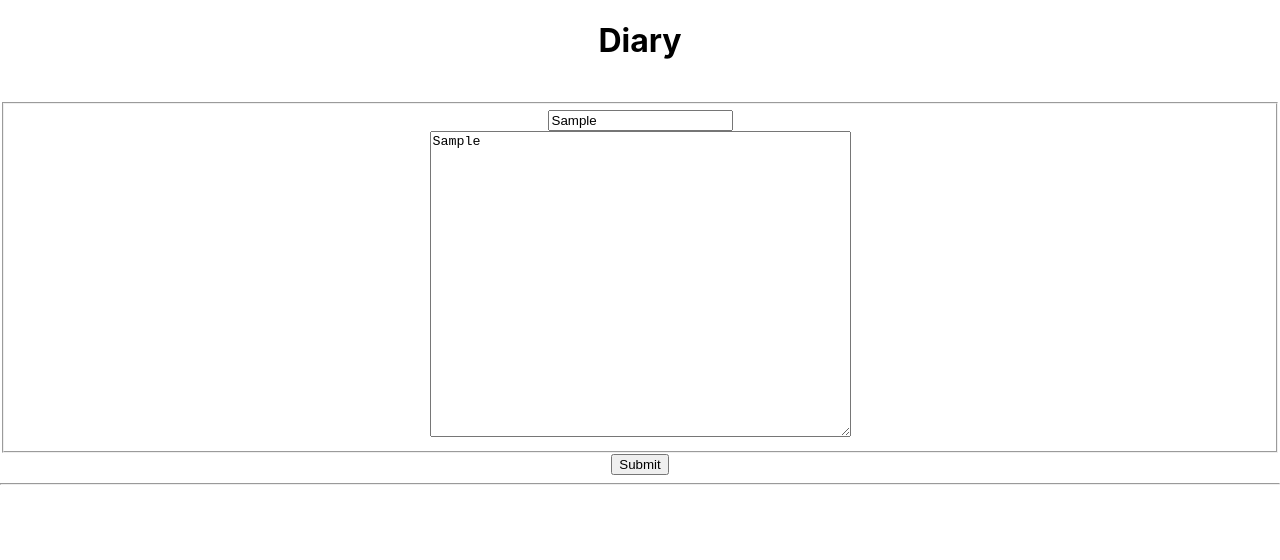
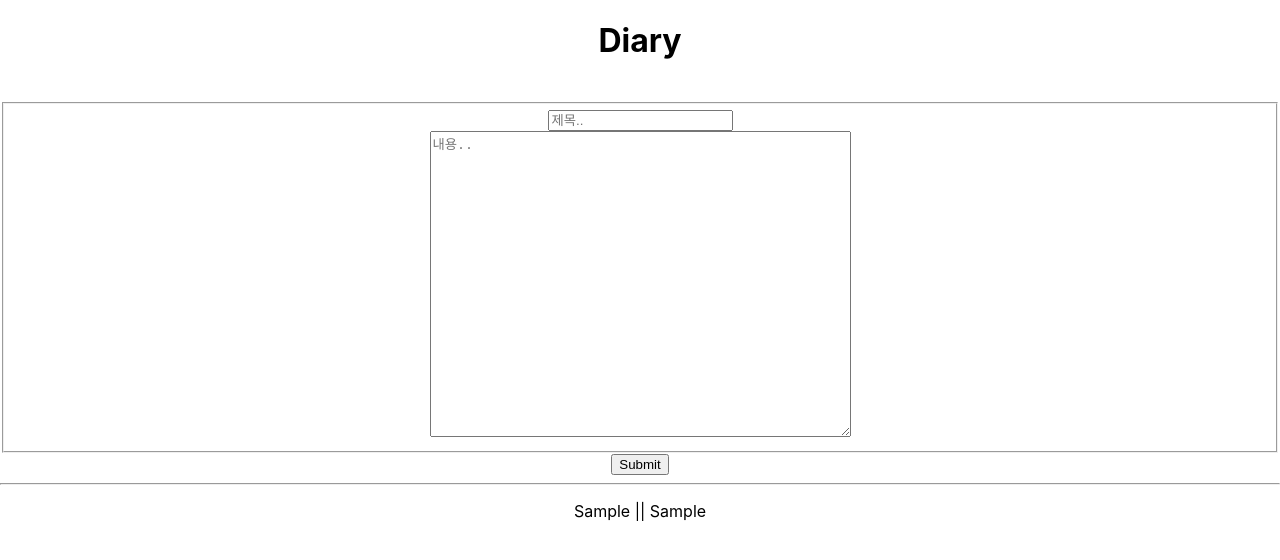
Before and after one commit to Songdenng/pj-test, a React (Create React App) app: page / in a window 1280 px wide. Both pictures are taken after typing "Sample", "Sample" into the empty fields and a click on the button "Submit". Shown: the top 560 px of the page. Built offline with nearby package versions, Linux system fonts and the light colour scheme.

Commit message:
localStorage_2
새로고침 x

```diff
--- a/src/App.js
+++ b/src/App.js
@@ -13,25 +13,29 @@ function App() {
     event.preventDefault();
     if (title === "") return;
     setDiary(currentArray => [[title,content], ...currentArray])
-    // setTitle("");
-    // saveLocal();
+    setTitle("");
+    setContent("");
   };
 
   useEffect(() => {
     window.localStorage.setItem("diaryInLocal", JSON.stringify(diary));
   },[diary]);
 
-  // const saveLocal = () => {
-  //   localStorage.setItem("diaryInLocal", JSON.stringify(diary));
-  // };
+  useEffect(() => {
+    const data = localStorage.getItem("setDiary");
+    if(data !== null) {
+     data = setDiary(JSON.parse(data));
+    } else return[];
+  },[]);
 
   // console.log(diary);
+  const diaryMap = diary.map((item, index) => (<p key={index}>{item[0]} || {item[1]}</p>));
 
   return (
     <div className="App">
       <h1>Diary</h1>
+      <br></br>
       <div>
-      <br></br>
         <form name="diary" onSubmit={onSubmit}>
           <fieldset>
             <input
@@ -53,7 +57,9 @@ function App() {
         </form>
       </div>
       <hr />
-
+      <div className="diaryMap">
+        {diaryMap}
+      </div>
     </div>
   );
 }
```
